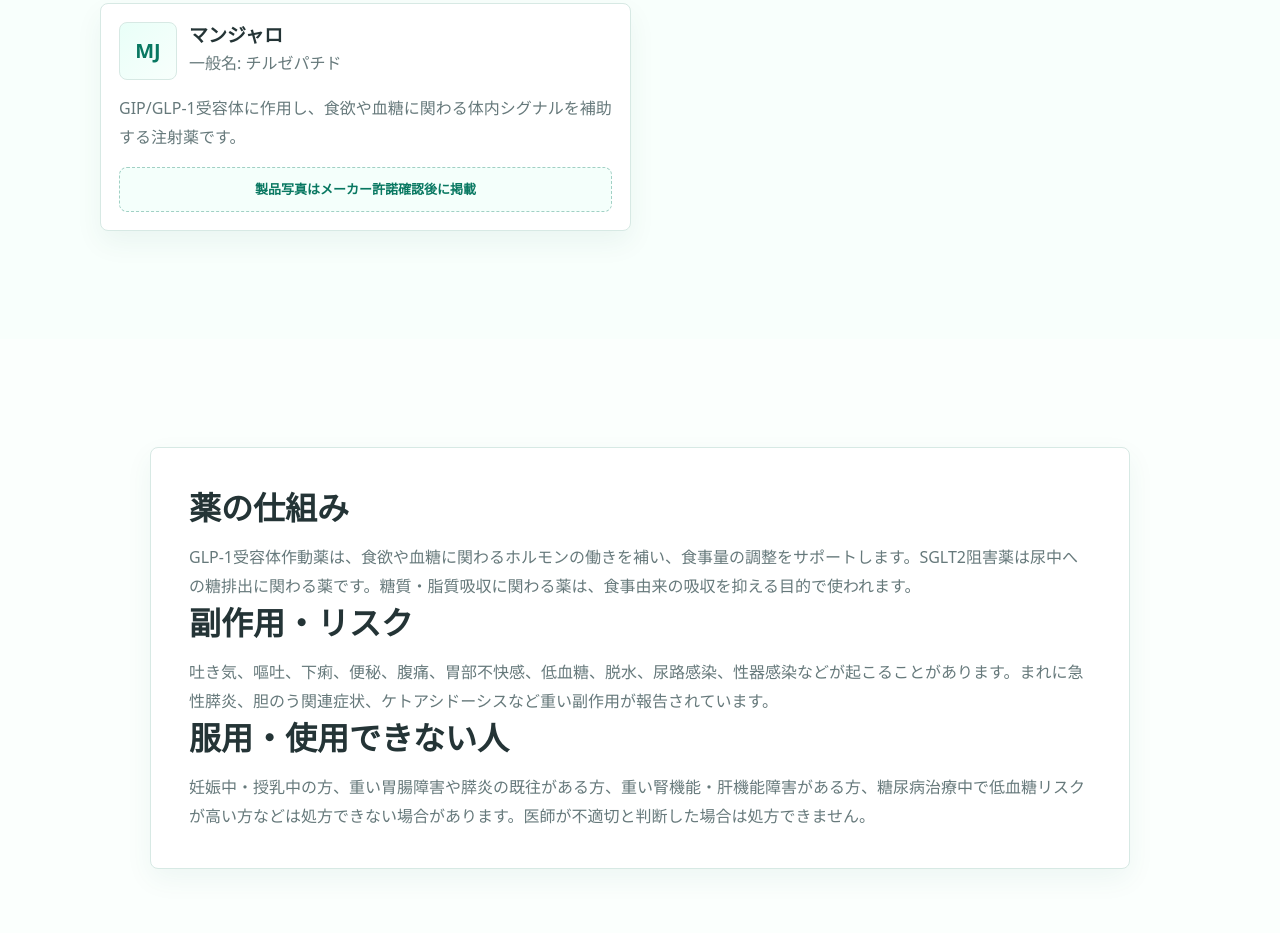
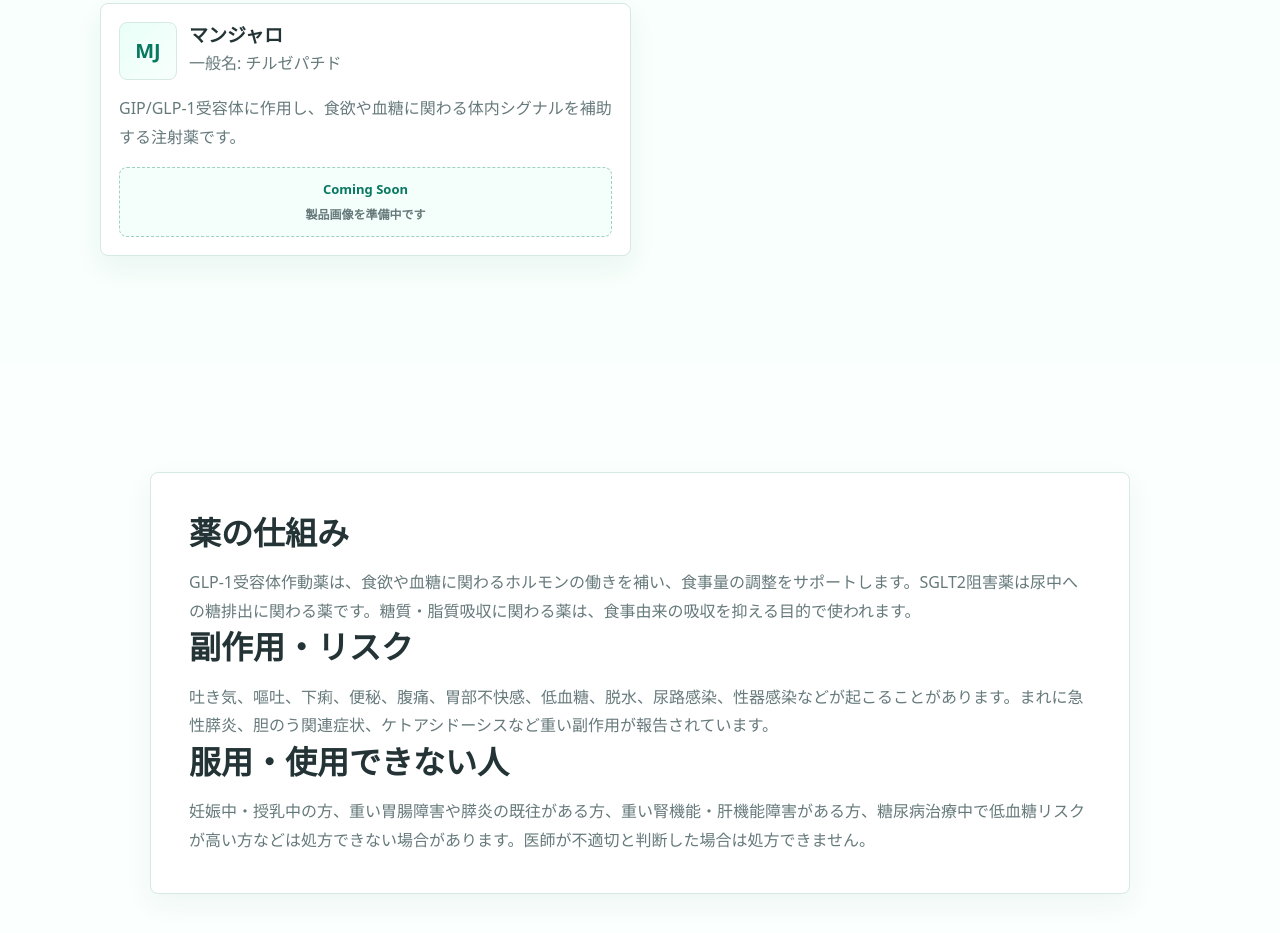
Before and after one commit to yasu369/onn-kuri, a plain HTML site: page diet/index.html in a window 1280 px wide. Shown: the part 3462-4395 px from the top of the page. Drawn offline with Linux system fonts and the light colour scheme.

Commit message:
Update medicine image placeholders

```diff
--- a/diet/index.html
+++ b/diet/index.html
@@ -23,7 +23,7 @@
     <section class="page-hero"><p class="eyebrow">Diet Support</p><h1>メディカルダイエットのオンライン診療</h1><p>リベルサス、マンジャロなどを医師に相談。料金・仕組み・副作用まで確認できます。</p><img class="category-visual" src="../assets/category-diet.png" alt="メディカルダイエットのオンライン診療 のイメージ"></section>
     <section class="section"><div class="subpage-grid"><article class="content-panel"><h2>メディカルダイエットで相談できること</h2><p>食欲、血糖、糖質・脂質吸収などに関わる薬を、医師が体質・既往歴・服薬状況を確認したうえで検討します。自己判断の個人輸入ではなく、診療を通じて必要な薬を必要な分だけ相談できます。</p><h3>主な対象</h3><ul class="check-list"><li>食事制限が続きにくい</li><li>リベルサスやマンジャロをオンライン診療で相談したい</li><li>副作用や配送方法も含めて確認したい</li></ul></article><aside class="side-panel"><h2>関連ページ</h2><div class="side-links"><a href="../pricing/#diet">ダイエット料金</a><a href="../limited-info/">限定解除情報</a><a href="../flow/">ご利用の流れ</a><h2>他の診療メニュー</h2><div class="side-links treatment-links"><a href="../diet/">メディカルダイエット</a><a href="../stomach/">整腸・胃薬</a><a href="../pill/">低用量ピル</a><a href="../ed/">ED薬</a><a href="../aga/">AGA</a><a href="../beauty/">美容薬</a></div></aside></div></section>
     <section class="section price-section"><div class="price-category"><h2>取扱薬・料金</h2><h3>マンジャロ</h3><div class="table-wrap"><table><thead><tr><th>用量</th><th>料金</th></tr></thead><tbody><tr><td>初回量2.5mg</td><td>4本 ¥19,800/月</td></tr><tr><td>維持量5mg</td><td>4本 ¥32,800/月</td></tr><tr><td>増量7.5mg</td><td>4本 ¥42,800/月</td></tr><tr><td>増量10mg</td><td>4本 ¥52,800/月</td></tr><tr><td>増量12.5mg</td><td>4本 ¥62,800/月</td></tr><tr><td>増量15mg</td><td>4本 ¥72,800/月</td></tr></tbody></table></div><h3>リベルサス</h3><div class="table-wrap"><table><thead><tr><th>お薬名称</th><th>容量</th><th>1ヶ月分</th></tr></thead><tbody><tr><td>リベルサス 3mg</td><td>30錠</td><td>¥9,000</td></tr><tr><td>リベルサス 7mg</td><td>30錠</td><td>¥17,500</td></tr><tr><td>リベルサス 14mg</td><td>30錠</td><td>¥28,000</td></tr></tbody></table></div><h3>SGLT2薬・その他</h3><div class="table-wrap"><table><thead><tr><th>お薬名称</th><th>容量・期間</th><th>料金</th></tr></thead><tbody><tr><td>スーグラ 25mg</td><td>1ヶ月分</td><td>¥6,350</td></tr><tr><td>カナグル 100mg</td><td>1ヶ月分</td><td>¥8,850</td></tr><tr><td>フォシーガ 5mg</td><td>1ヶ月分</td><td>¥9,300</td></tr><tr><td>ボグリボース 0.3mg</td><td>60錠</td><td>¥3,300</td></tr><tr><td>ゼニカル 120mg</td><td>1錠（15錠〜）</td><td>¥300</td></tr></tbody></table></div></div></section>
-    <section class="section drug-reference-section"><div class="section-heading"><p class="eyebrow">Medicine Guide</p><h2>主な取扱薬の説明</h2><p>代表的な薬の特徴と注意点です。実際の処方可否は診察時に医師が判断します。</p></div><div class="drug-card-grid"><article class="drug-card"><header><div class="drug-visual">MJ</div><div><h3>マンジャロ</h3><p>一般名: チルゼパチド</p></div></header><p>GIP/GLP-1受容体に作用し、食欲や血糖に関わる体内シグナルを補助する注射薬です。</p><div class="drug-photo-note">製品写真はメーカー許諾確認後に掲載</div></article></div></section><section class="section"><div class="legal-panel"><h2>薬の仕組み</h2><p>GLP-1受容体作動薬は、食欲や血糖に関わるホルモンの働きを補い、食事量の調整をサポートします。SGLT2阻害薬は尿中への糖排出に関わる薬です。糖質・脂質吸収に関わる薬は、食事由来の吸収を抑える目的で使われます。</p><h2>副作用・リスク</h2><p>吐き気、嘔吐、下痢、便秘、腹痛、胃部不快感、低血糖、脱水、尿路感染、性器感染などが起こることがあります。まれに急性膵炎、胆のう関連症状、ケトアシドーシスなど重い副作用が報告されています。</p><h2>服用・使用できない人</h2><p>妊娠中・授乳中の方、重い胃腸障害や膵炎の既往がある方、重い腎機能・肝機能障害がある方、糖尿病治療中で低血糖リスクが高い方などは処方できない場合があります。医師が不適切と判断した場合は処方できません。</p></div></section>
+    <section class="section drug-reference-section"><div class="section-heading"><p class="eyebrow">Medicine Guide</p><h2>主な取扱薬の説明</h2><p>代表的な薬の特徴と注意点です。実際の処方可否は診察時に医師が判断します。</p></div><div class="drug-card-grid"><article class="drug-card"><header><div class="drug-visual">MJ</div><div><h3>マンジャロ</h3><p>一般名: チルゼパチド</p></div></header><p>GIP/GLP-1受容体に作用し、食欲や血糖に関わる体内シグナルを補助する注射薬です。</p><div class="drug-photo-note">Coming Soon<br><span>製品画像を準備中です</span></div></article></div></section><section class="section"><div class="legal-panel"><h2>薬の仕組み</h2><p>GLP-1受容体作動薬は、食欲や血糖に関わるホルモンの働きを補い、食事量の調整をサポートします。SGLT2阻害薬は尿中への糖排出に関わる薬です。糖質・脂質吸収に関わる薬は、食事由来の吸収を抑える目的で使われます。</p><h2>副作用・リスク</h2><p>吐き気、嘔吐、下痢、便秘、腹痛、胃部不快感、低血糖、脱水、尿路感染、性器感染などが起こることがあります。まれに急性膵炎、胆のう関連症状、ケトアシドーシスなど重い副作用が報告されています。</p><h2>服用・使用できない人</h2><p>妊娠中・授乳中の方、重い胃腸障害や膵炎の既往がある方、重い腎機能・肝機能障害がある方、糖尿病治療中で低血糖リスクが高い方などは処方できない場合があります。医師が不適切と判断した場合は処方できません。</p></div></section>
     <section class="section faq-section"><div class="section-heading"><h2>ダイエット診療のよくある質問</h2></div><div class="faq-list"><details><summary>リベルサスはいつ飲みますか？</summary><p>一般的には起床後の空腹時に服用し、その後一定時間は飲食を控える必要があります。具体的な飲み方は診察時に確認してください。</p></details><details><summary>マンジャロは冷蔵配送ですか？</summary><p>品質管理の観点から、冷蔵品は全国どこでもクール便でお届けします。</p></details><details><summary>必ず痩せますか？</summary><p>効果には個人差があります。食事・生活習慣の見直しとあわせて医師の判断のもとで使用します。</p></details></div></section>
     <section class="cta-section"><div><p class="eyebrow">Reservation</p><h2>この診療について相談する</h2><p>症状や体質に合うか、医師がオンラインで確認します。</p></div><a class="button primary" href="../#reserve" data-config-reservation>予約する</a></section>
   </main>
--- a/styles.css
+++ b/styles.css
@@ -899,3 +899,5 @@
 .drug-photo-note { padding: 10px 12px; border: 1px dashed rgba(8, 120, 97, .35); border-radius: 8px; background: #f4fffb; color: var(--green-dark); font-size: 13px; font-weight: 800; text-align: center; }
 .source-list a { color: var(--green-dark); font-weight: 900; }
 @media (max-width: 820px) { .drug-card-grid { grid-template-columns: 1fr; } }
+
+.drug-photo-note span { display: block; margin-top: 3px; color: var(--muted); font-size: 12px; font-weight: 700; }
```
Also changed, not shown: aga/index.html (+1 -1 lines), beauty/index.html (+1 -1 lines), ed/index.html (+1 -1 lines), pill/index.html (+1 -1 lines), stomach/index.html (+1 -1 lines).
